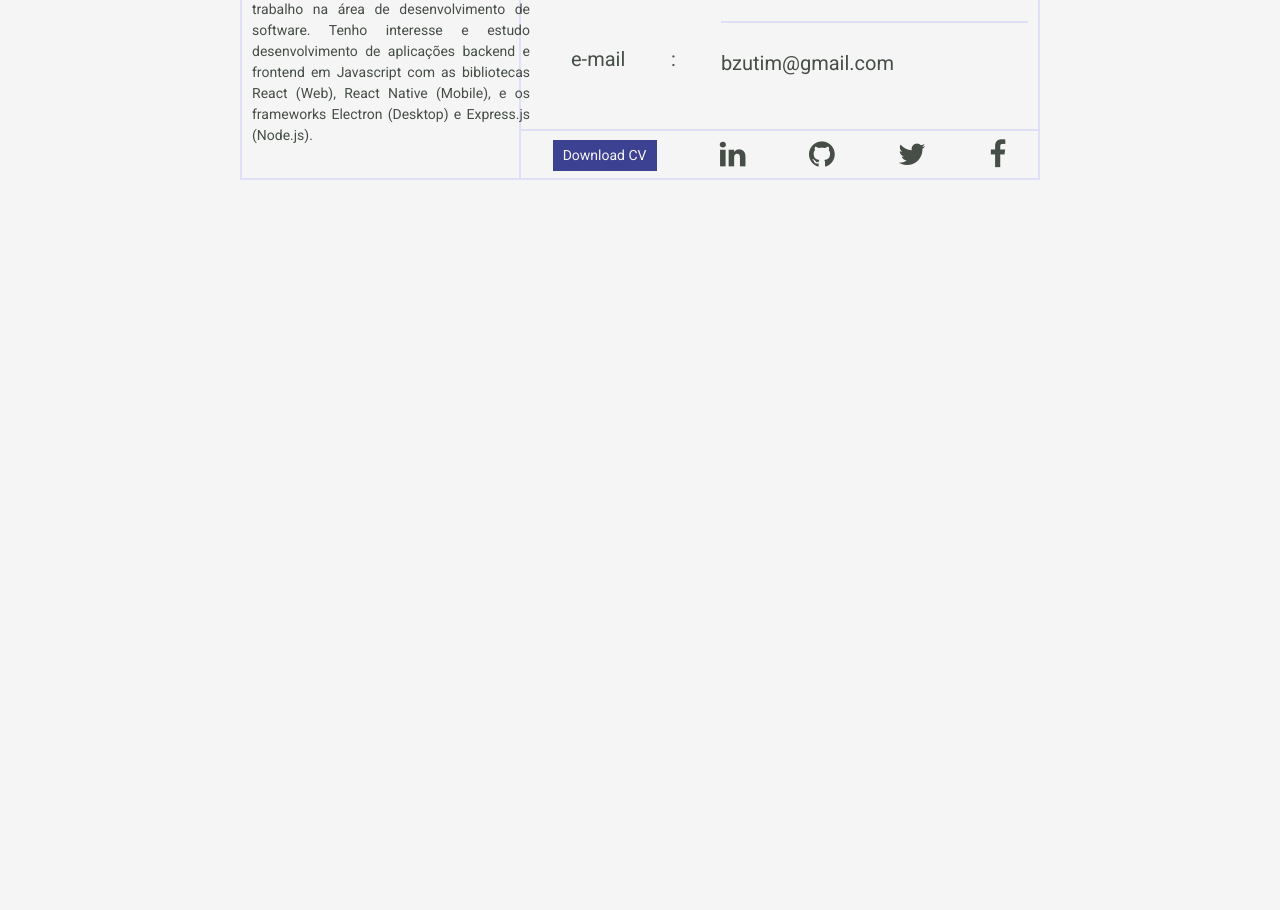
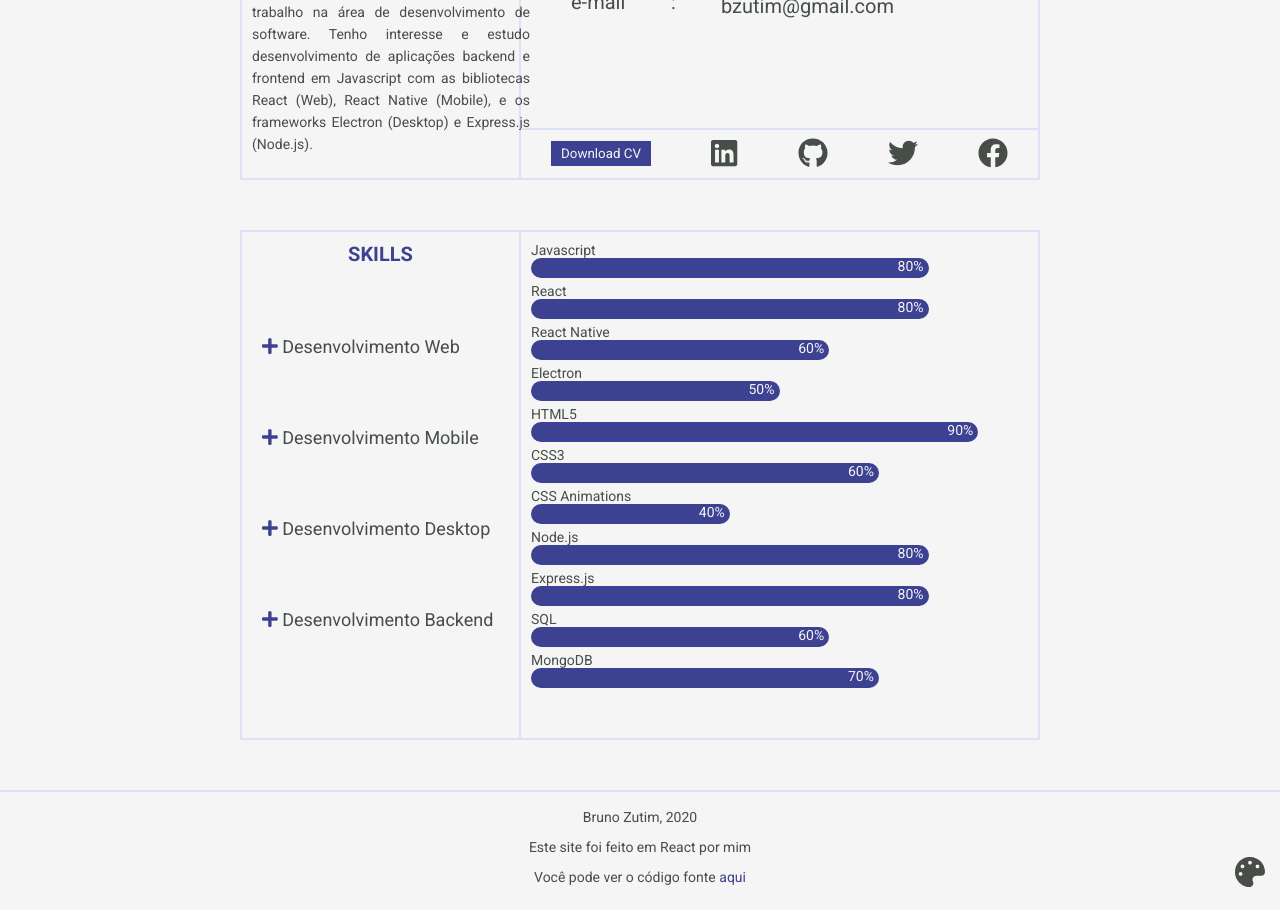
Before and after one commit to bruzt/site-curriculo, a React (Create React App) app: page / in a window 1280 px wide. Shown: the part 380-1290 px from the top of the page. Before the commit the page ends 850 px from the top, so only its background shows below. Built offline with nearby package versions, Linux system fonts and the light colour scheme.

Commit message:
feat: added skills bar, footer and theme switch button

```diff
--- a/package.json
+++ b/package.json
@@ -3,8 +3,10 @@
   "version": "0.1.0",
   "private": true,
   "dependencies": {
-    "bootstrap": "^4.4.1",
-    "font-awesome": "^4.7.0",
+    "@fortawesome/fontawesome-svg-core": "^1.2.27",
+    "@fortawesome/free-brands-svg-icons": "^5.12.1",
+    "@fortawesome/free-solid-svg-icons": "^5.12.1",
+    "@fortawesome/react-fontawesome": "^0.1.8",
     "jquery": "^3.4.1",
     "react": "^16.12.0",
     "react-dom": "^16.12.0",
--- a/src/components/Bio.js
+++ b/src/components/Bio.js
@@ -1,5 +1,7 @@
 import React from 'react';
 import styled from 'styled-components';
+import { FontAwesomeIcon } from '@fortawesome/react-fontawesome';
+import { faLinkedin, faGithub, faTwitter, faFacebook } from '@fortawesome/free-brands-svg-icons';
 
 import fotoPerfil from '../assets/img/bruno.jpg';
 import cv from '../assets/pdf/bruno-zutim-cv.pdf';
@@ -59,23 +61,23 @@
                             </button>
                         </li>
                         <li>
-                            <a href="https://www.linkedin.com/in/bruno-zutim-40877010a/" target="_blank" rel="noopener noreferrer">
-                                <i className='fa fa-linkedin'></i>
+                            <a href="https://www.linkedin.com/in/bruno-zutim-40877010a/" target="_blank" rel="noopener noreferrer" title='LinkedIn'>
+                                <FontAwesomeIcon className='fai' icon={faLinkedin} />
                             </a>
                         </li>
                         <li>
-                            <a href="https://github.com/bruzt" target="_blank" rel="noopener noreferrer">
-                                <i className='fa fa-github'></i>
+                            <a href="https://github.com/bruzt" target="_blank" rel="noopener noreferrer" title='Github'>
+                                <FontAwesomeIcon className='fai' icon={faGithub} />
                             </a>
                         </li>
                         <li>
-                            <a href="https://twitter.com/brunozutim" target="_blank" rel="noopener noreferrer">
-                                <i className='fa fa-twitter'></i>
+                            <a href="https://twitter.com/brunozutim" target="_blank" rel="noopener noreferrer" title='Twitter'>
+                                <FontAwesomeIcon className='fai' icon={faTwitter} />
                             </a>
                         </li>
                         <li>
-                            <a href="https://facebook.com/bzutim" target="_blank" rel="noopener noreferrer">
-                                <i className='fa fa-facebook'></i>
+                            <a href="https://facebook.com/bzutim" target="_blank" rel="noopener noreferrer" title='Facebook'>
+                                <FontAwesomeIcon className='fai' icon={faFacebook} />
                             </a>
                         </li>
                     </ul>
@@ -86,11 +88,11 @@
     );
 }
 
-const Container = styled.div`
+const Container = styled.main`
     width: 100%;
     max-width: 800px;
     height: 510px;
-    margin: 0 auto;
+    margin: 50px auto 0 auto;
     border: 2px solid ${(props) => props.theme.secondary};
 
     display: grid;
@@ -114,6 +116,7 @@
 
         .bio {
             p {
+                line-height: 22px;
                 text-align: justify;
                 padding: 10px;
             }
@@ -168,7 +171,7 @@
 
                 li {
 
-                    i {
+                    .fai {
                         color: ${(props) => props.theme.text};
                         font-size: 30px;
                     }
@@ -183,4 +186,21 @@
             }
         }
     }
+
+    @media (max-width: ${(props) => props.theme.maxWidth}) {
+        grid-template-columns: 1fr;
+        grid-template-rows: 420px 550px;
+        margin: 10px 0 0 0;
+        border: none;
+
+        .photo-bio {
+            border: none;
+            border-bottom: 2px solid ${(props) => props.theme.secondary};
+        }
+
+        .data-networks {
+            border: none;
+            border-bottom: 2px solid ${(props) => props.theme.secondary};
+        }
+    }
 `;
--- /dev/null
+++ b/src/components/Footer.js
@@ -0,0 +1,61 @@
+import React from 'react';
+import styled from 'styled-components';
+import { FontAwesomeIcon } from '@fortawesome/react-fontawesome';
+import { faPalette } from '@fortawesome/free-solid-svg-icons';
+
+export default function Footer(props) {
+
+    return (
+        <Container>
+            <p>Bruno Zutim, 2020</p>
+            <p>Este site foi feito em React por mim</p>
+            <p>Você pode ver o código fonte <a href="http://google.com" target="_blank" rel="noopener noreferrer">aqui</a></p>
+
+            <div className="theme-button">
+                <button type='button' onClick={props.switchTheme} title='Tema'>
+                    <FontAwesomeIcon className='fai' icon={faPalette} />
+                </button>
+            </div>
+        </Container>
+    );
+}
+
+const Container = styled.footer`
+    border-top: 2px solid ${(props) => props.theme.secondary};
+    margin: 50px auto 0 auto;
+    padding: 10px;
+    width: 100%;
+    height: 120px;
+    text-align: center;
+
+    p {
+        line-height: 30px;
+
+        a {
+            color: ${(props) => props.theme.primary};
+            text-decoration: none;
+        }
+    }
+
+    .theme-button {
+        position: relative;
+
+        button {
+            position: absolute;
+            bottom: 5px;
+            right: 5px;
+            background: transparent;
+            border: none;
+            outline: none !important;
+        }
+
+        .fai {
+            font-size: 30px;
+            color: ${(props) => props.theme.text}
+        }
+    }
+
+    @media (max-width: ${(props) => props.theme.maxWidth}){
+        margin: 450px 0 0 0;
+    }
+`;
--- a/src/components/Skills.js
+++ b/src/components/Skills.js
@@ -1,15 +1,148 @@
 import React from 'react';
 import styled from 'styled-components';
+import { FontAwesomeIcon } from '@fortawesome/react-fontawesome';
+import { faPlus } from '@fortawesome/free-solid-svg-icons';
 
 export default function Skills() {
 
     return (
         <Container>
 
+            <div className="skills">
+                <p className='title'>SKILLS</p>
+                <div className="scopes">
+                    <p><FontAwesomeIcon className='fai' icon={faPlus} /> Desenvolvimento Web</p>
+                    <p><FontAwesomeIcon className='fai' icon={faPlus} /> Desenvolvimento Mobile</p>
+                    <p><FontAwesomeIcon className='fai' icon={faPlus} /> Desenvolvimento Desktop</p>
+                    <p><FontAwesomeIcon className='fai' icon={faPlus} /> Desenvolvimento Backend</p>
+                </div>
+            </div>
+
+            <div className="techs">
+                <p>Javascript</p>
+                <div className="progress-b" style={{ width: '80%' }}>
+                    <span>80%</span>
+                </div>
+                <p>React</p>
+                <div className="progress-b" style={{ width: '80%' }}>
+                    <span>80%</span>
+                </div>
+                <p>React Native</p>
+                <div className="progress-b" style={{ width: '60%' }}>
+                    <span>60%</span>
+                </div>
+                <p>Electron</p>
+                <div className="progress-b" style={{ width: '50%' }}>
+                    <span>50%</span>
+                </div>
+                <p>HTML5</p>
+                <div className="progress-b" style={{ width: '90%' }}>
+                    <span>90%</span>
+                </div>
+                <p>CSS3</p>
+                <div className="progress-b" style={{ width: '70%' }}>
+                    <span>60%</span>
+                </div>
+                <p>CSS Animations</p>
+                <div className="progress-b" style={{ width: '40%' }}>
+                    <span>40%</span>
+                </div>
+                <p>Node.js</p>
+                <div className="progress-b" style={{ width: '80%' }}>
+                    <span>80%</span>
+                </div>
+                <p>Express.js</p>
+                <div className="progress-b" style={{ width: '80%' }}>
+                    <span>80%</span>
+                </div>
+                <p>SQL</p>
+                <div className="progress-b" style={{ width: '60%' }}>
+                    <span>60%</span>
+                </div>
+                <p>MongoDB</p>
+                <div className="progress-b" style={{ width: '70%' }}>
+                    <span>70%</span>
+                </div>
+            </div>
+
         </Container>
     );
 }
 
-const Container = styled.div`
+const Container = styled.section`
+    width: 100%;
+    max-width: 800px;
+    height: 510px;
+    margin: 50px auto 0 auto;
+    border: 2px solid ${(props) => props.theme.secondary};
 
+    display: grid;
+    grid-template-columns: 279px 1fr;
+
+    .skills {
+        border-right: 2px solid ${(props) => props.theme.secondary};
+        padding: 10px;
+
+        .title {
+            color: ${(props) => props.theme.primary};
+            text-align: center;
+            font-weight: bold;
+            font-size: 20px;
+        }
+
+        .scopes {
+            font-size: 18px;
+            padding: 0 0 0 10px;
+
+            p {
+                margin: 70px 0 0 0;
+
+                .fai {
+                    color: ${(props) => props.theme.primary};
+                }
+            }
+        }
+    }
+
+    .techs {
+        padding: 10px;
+
+        p {
+            margin: 0;
+        }
+
+        .progress-b {
+            height: 20px;
+            padding: 0 5px;
+            border-radius: 10px;
+            background: ${(props) => props.theme.primary};
+            color: ${(props) => props.theme.background};
+            margin: 0 0 5px 0;
+
+            span {
+                float: right;
+            }
+        }
+    }
+
+    @media (max-width: ${(props) => props.theme.maxWidth}) {
+        grid-template-columns: 1fr;
+        grid-template-rows: 450px 450px;
+        margin: 480px 0 0 0;
+        border: none;
+
+
+        .skills {
+            border: none;
+            border-bottom: 2px solid ${(props) => props.theme.secondary};
+
+            .scopes {
+                text-align: center;
+            }
+        }
+
+        .techs {
+            border: none;
+        }
+    }
 `;
--- a/src/dependencies/jquery.js
+++ /dev/null
@@ -1,3 +0,0 @@
-import jquery from 'jquery';
-
-window.$ = window.jQuery = jquery;
--- a/src/main/App.jsx
+++ b/src/main/App.jsx
@@ -1,26 +1,41 @@
 import React, { useState } from 'react';
 import { ThemeProvider } from 'styled-components';
-
-import '../dependencies/jquery';
-import 'bootstrap/dist/js/bootstrap.bundle';
-import 'bootstrap/dist/css/bootstrap.min.css';
-import 'font-awesome/css/font-awesome.min.css';
-
-import GlobalStyle from './GlobalStyle';
 
 import lightTheme from '../themes/light';
 import darkTheme from '../themes/dark';
 
+import GlobalStyle from './GlobalStyle';
 import Routes from './Routes';
 
 export default function App() {
 
-    const [themeState, setTheme] = useState(lightTheme);
+    const [themeState, setTheme] = useState(() => {
+
+        const theme = JSON.parse(localStorage.getItem('theme'));
+
+        if(theme){
+
+            return theme;
+
+        } else {
+
+            localStorage.setItem('theme', JSON.stringify(lightTheme));
+            return lightTheme;
+        }
+    });
 
     function switchTheme(){
 
-        if(themeState.title === "light") setTheme(darkTheme);
-        else setTheme(lightTheme);
+        if(themeState.title === "light"){
+
+            localStorage.setItem('theme', JSON.stringify(darkTheme));
+            setTheme(darkTheme);
+
+        } else {
+
+            localStorage.setItem('theme', JSON.stringify(lightTheme));
+            setTheme(lightTheme)
+        }
     }
 
     return (
--- a/src/main/Routes.jsx
+++ b/src/main/Routes.jsx
@@ -9,7 +9,7 @@
         <BrowserRouter>
             <Switch>
 
-                <Route exact path='/' component={Home} switchTheme={props.switchTheme}  />
+                <Route exact path='/' component={() => <Home switchTheme={props.switchTheme} />} />
 
                 <Redirect from='*' to='/' />
 
--- a/src/pages/Home.js
+++ b/src/pages/Home.js
@@ -3,8 +3,9 @@
 
 import Bio from '../components/Bio';
 import Skills from '../components/Skills';
+import Footer from '../components/Footer';
 
-export default function Home() {
+export default function Home(props) {
 
     return (
         <Container>
@@ -13,10 +14,13 @@
 
             <Skills />
 
+            <Footer switchTheme={props.switchTheme} />
+
         </Container>
     );
 }
 
 const Container = styled.div`
-    margin: 50px 0 0 0;
+    display: grid;
+    grid-template-rows: auto auto auto;
 `;
--- a/src/themes/dark.js
+++ b/src/themes/dark.js
@@ -2,9 +2,10 @@
 export default {
 
     title: 'dark',
+    maxWidth: '700px',
 
-    primary: '#808f87',
-    secondary: '#f4b266',
+    primary: '#b393db',
+    secondary: '#60634b',
     text: '#f5f5f5',
     background: '#464e47'
 
--- a/src/themes/light.js
+++ b/src/themes/light.js
@@ -2,6 +2,7 @@
 export default {
 
     title: 'light',
+    maxWidth: '700px',
 
     primary: '#3d4191',
     secondary: '#dfe0f7',
```
Also changed, not shown: 1 other file (tests, documents, lock files or other folders).
